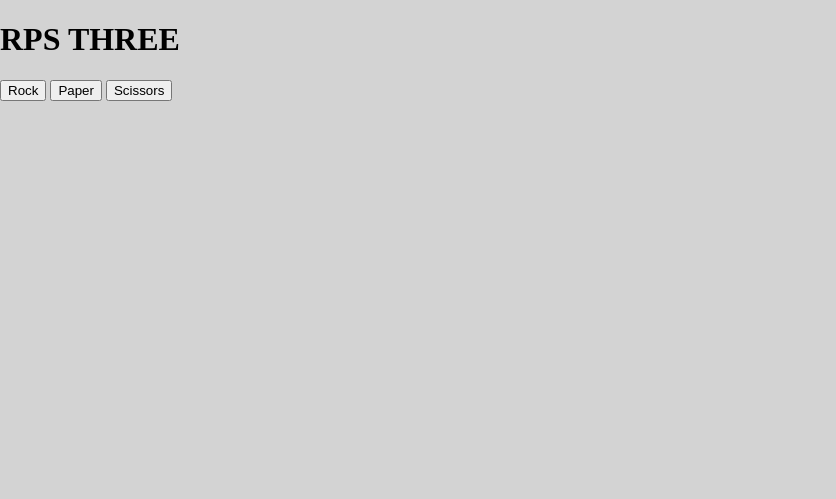
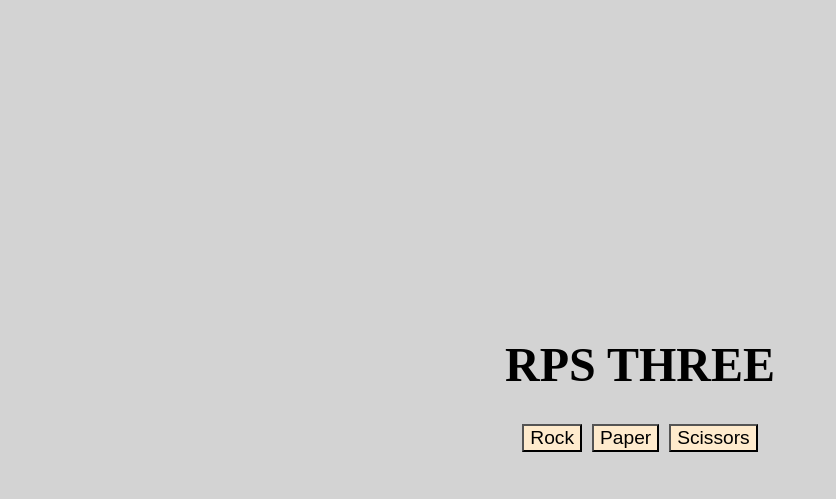
Before and after one commit to Brianchristbc/rock-paper-scissors2024, a plain HTML site: page index.html in a window 1280 px wide. Shown: the whole page, without its empty margins (0-836 px from the left). Drawn offline with Linux system fonts and the light colour scheme.

Commit message:
add ui to page

```diff
--- a/index.html
+++ b/index.html
@@ -8,11 +8,13 @@
     <script src="script.js" defer></script>
   </head>
   <body>
-    <h1 class="title">RPS THREE</h1>
-    <div class="playerSelectContainer">
-      <button class="rock">Rock</button>
-      <button class="paper">Paper</button>
-      <button class="scissors">Scissors</button>
+    <div class="container">
+      <h1 class="title">RPS THREE</h1>
+      <div class="playerSelectContainer">
+        <button class="rock">Rock</button>
+        <button class="paper">Paper</button>
+        <button class="scissors">Scissors</button>
+      </div>
       <p class="result"></p>
     </div>
   </body>
--- a/style.css
+++ b/style.css
@@ -2,4 +2,30 @@ body {
   margin: 0;
   box-sizing: border-box;
   background-color: lightgrey;
+  font-size: 1.5rem;
+  display: flex;
+  justify-content: center;
+  align-items: center;
+  height: 100vh;
 }
+
+.container {
+  display: flex;
+  flex-direction: column;
+  align-items: center;
+  text-align: center;
+}
+
+button {
+  background-color: blanchedalmond;
+  font-size: 1.2rem;
+}
+
+.playerSelectContainer {
+  display: flex;
+  gap: 10px;
+}
+
+.result {
+  margin-top: 20px;
+}
```
